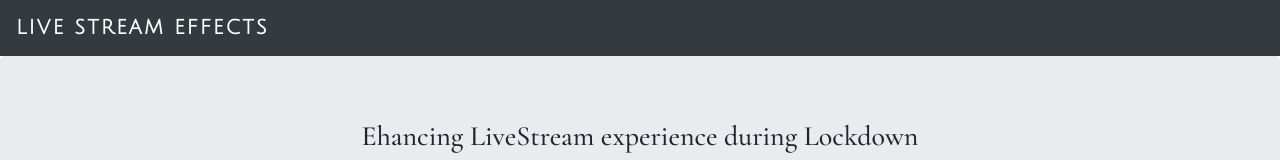
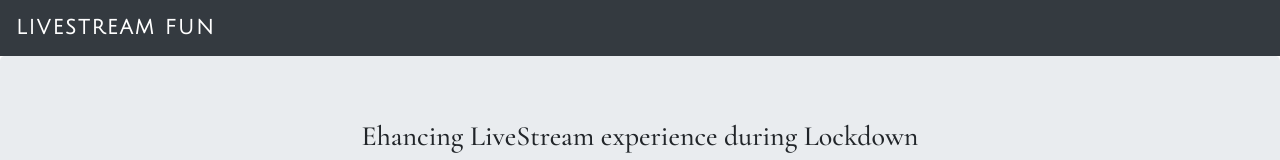
Before and after one commit to Matt-Murungi/LiveStream-Fun, a plain HTML site: page index.html in a window 1280 px wide. Shown: the top 160 px of the page. Drawn offline with nearby package versions, Linux system fonts and the light colour scheme.

Commit message:
first commit

```diff
--- a/index.html
+++ b/index.html
@@ -26,7 +26,7 @@
   <body>
 
         <nav class="navbar navbar-expand-lg navbar-light bg-dark sticky-top">
-          <a class="navbar-brand text-white" href="#">LIVE STREAM EFFECTS</a>
+          <a class="navbar-brand text-white" href="#">LIVESTREAM FUN</a>
         </nav>
 
         <div class=" jumbotron">
```
